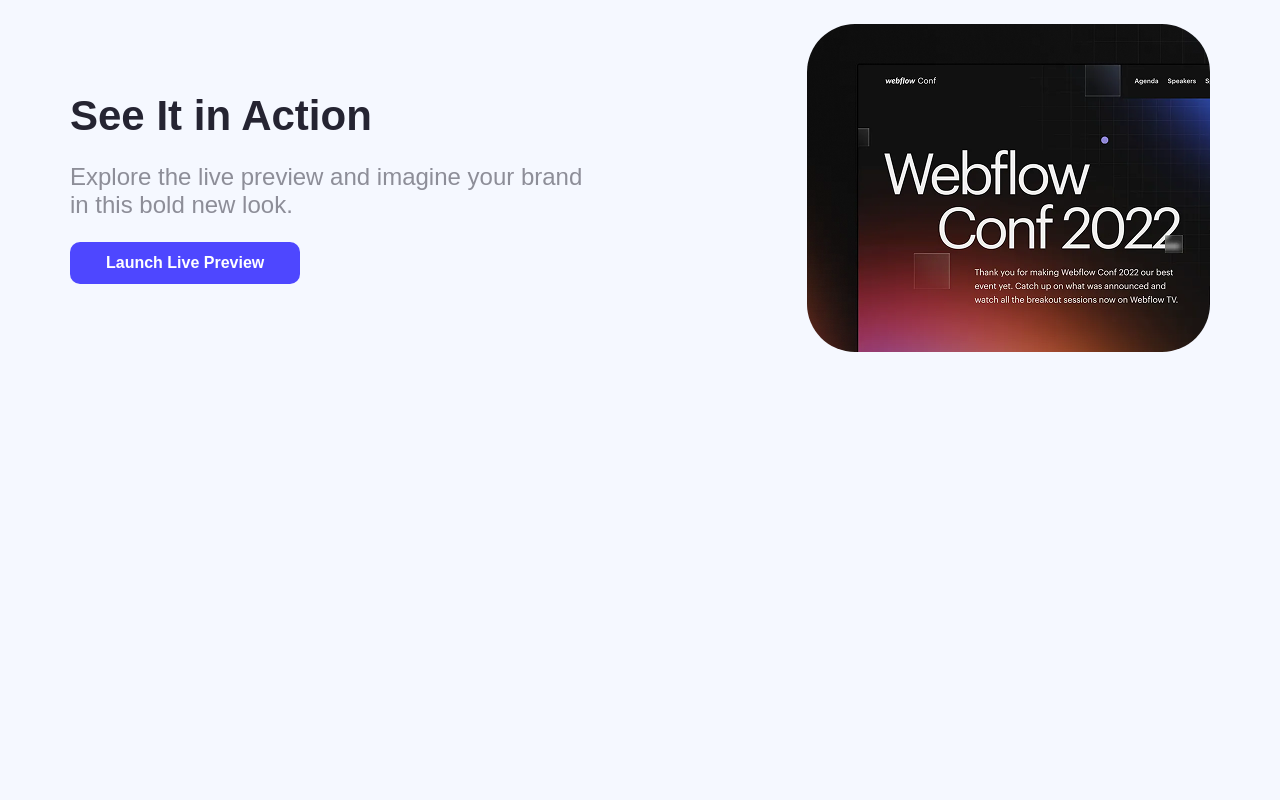
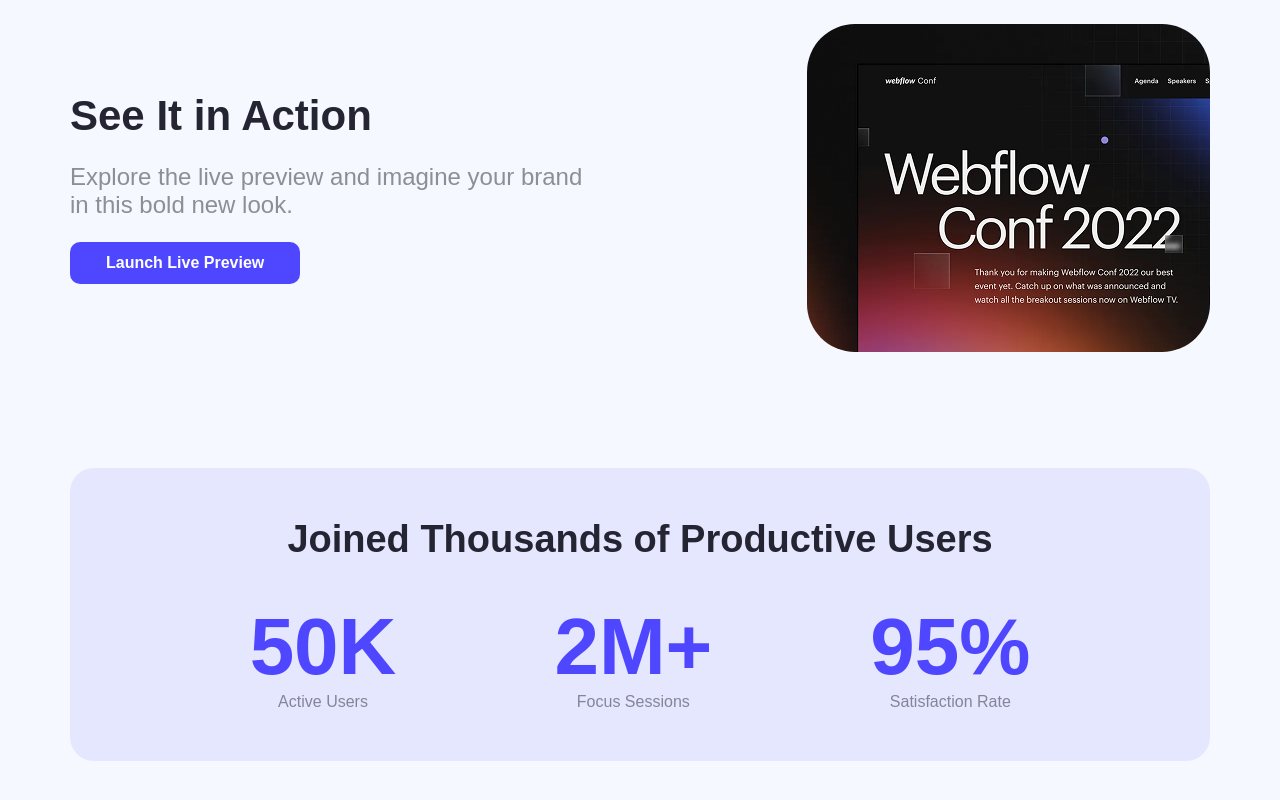
Before and after one commit to Sayed100SAM/assignment-1, a plain HTML site: page index.html in a window 1280 px wide. Shown: the part 790-1590 px from the top of the page. Before the commit the page ends 1258 px from the top, so only its background shows below. Drawn offline with Linux system fonts and the light colour scheme.

Commit message:
Productive Users

```diff
--- a/index.html
+++ b/index.html
@@ -31,6 +31,28 @@
             </div>
         </div>
 
+
+            <section class="productive-user-container">
+            <h3 class="productive-title">Joined Thousands of Productive Users</h3>
+
+            <div class="productive-data-container">
+                <div class="productive-item">
+                    <div class="productive-data "><strong>50K</strong></div>
+                    <p class="productive-subtitle  secondary-color">Active Users</p>
+                </div>
+
+                <div class="productive-item">
+                    <div class="productive-data "><strong>2M+</strong></div>
+                    <p class="productive-subtitle  secondary-color">Focus Sessions</p>
+                </div>
+                <div class="productive-item">
+                    <div class="productive-data "><strong>95%</strong></div>
+                    <p class="productive-subtitle  secondary-color">Satisfaction Rate</p>
+                </div>
+            </div>
+        </section>
+
+
     </main>
     <footer>
 
--- a/styles/style.css
+++ b/styles/style.css
@@ -95,7 +95,7 @@
 .action-title {
   font-size: 42px;
   font-weight: bold;
-   font-family: "Raleway", sans-serif;
+  font-family: "Raleway", sans-serif;
   margin-bottom: 23px;
 }
 
@@ -103,3 +103,41 @@
   font-size: 24px;
   margin-bottom: 23px;
 }
+
+.productive-user-container {
+  background-color: #e5e7ff;
+  border-radius: 24px;
+  padding: 50px 80px;
+  margin-bottom: 137px;
+  font-family: "Raleway", sans-serif;
+}
+
+.productive-data-container {
+  display: flex;
+  justify-content: center;
+  align-items: center;
+  gap: 158px;
+  font-family: "Raleway", sans-serif;
+}
+
+.productive-item {
+  text-align: center;
+}
+
+.productive-title {
+  font-size: 38px;
+  font-weight: bold;
+  text-align: center;
+  margin-bottom: 40px;
+  font-family: "Raleway", sans-serif;
+
+}
+
+.productive-data {
+  font-size: 80px;
+  color: #4e47ff;
+}
+
+.productive-sub-title {
+  font-size: 20px;
+}
```
